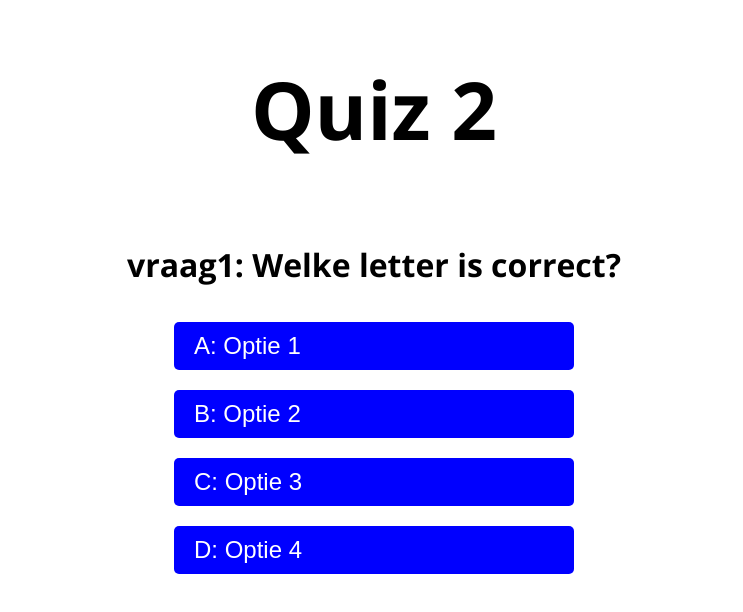
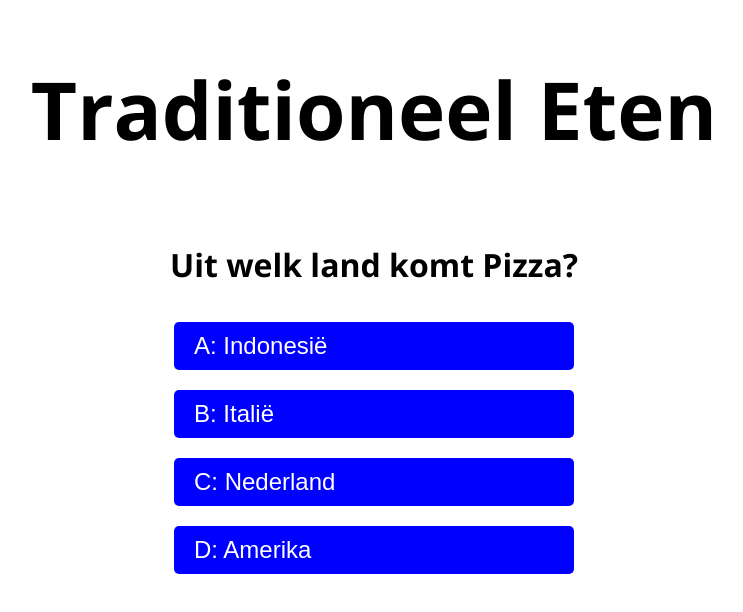
Before and after one commit to jimjonkman/frontend-project, a plain HTML site: page quiz2.html in a window 1280 px wide. Shown: the whole page, without its empty margins (266-1009 px from the left). Drawn offline with nearby package versions, Linux system fonts and the light colour scheme.

Commit message:
quiz aangepast

```diff
--- a/quiz2.html
+++ b/quiz2.html
@@ -16,10 +16,10 @@
 </head>
 
 <body>
-    <h1 class="title">Quiz 2</h1>
+    <h1 class="title">Traditioneel Eten</h1>
     </section>
     <section class="invoer-container">
-        <h2 class="subtitle_question">Geef hier uitleg over quiz</h2>
+        <h2 class="subtitle_question"></h2>
         <button type="button" class="answer-button">A: </button>
         <button type="button" class="answer-button">B: </button>
         <button type="button" class="answer-button">C: </button>
--- a/quiz2.js
+++ b/quiz2.js
@@ -1,27 +1,27 @@
 const quizData = [
     {
-        question: "vraag1: Welke letter is correct?",
-        answers: ["A: Optie 1", "B: Optie 2", "C: Optie 3", "D: Optie 4"],
+        question: "Uit welk land komt Pizza?",
+        answers: ["A: Indonesië", "B: Italië", "C: Nederland", "D: Amerika"],
         correct: "B"
     },
     {
-        question: "vraag2: Welke letter is correct?",
-        answers: ["A: Optie 1", "B: Optie 2", "C: Optie 3", "D: Optie 4"],
+        question: "Welk gerecht wordt traditioneel gegeten tijdens Thanksgiving in de Verenigde Staten?",
+        answers: ["A: Kalkoen", "B: Ham", "C: Beef Wellington", "D: Lasagne"],
+        correct: "A"
+    },
+    {
+        question: "Wat is een traditioneel Japans gerecht dat bestaat uit rauwe vis en rijst?",
+        answers: ["A: Sashimi", "B: Ramen", "C: Tempura", "D: Sushi"],
         correct: "D"
     },
     {
-        question: "vraag3: Welke letter is correct?",
-        answers: ["A: Optie 1", "B: Optie 2", "C: Optie 3", "D: Optie 4"],
-        correct: "A"
-    },
-    {
-        question: "vraag4: Welke letter is correct?",
-        answers: ["A: Optie 1", "B: Optie 2", "C: Optie 3", "D: Optie 4"],
+        question: "Wat is een populair Mexicaans gerecht dat bestaat uit een tortilla gevuld met vlees, bonen en kaas?",
+        answers: ["A: Tacos", "B: Burritos", "C: Enchiladas", "D: Quesadillas"],
         correct: "B"
     },
     {
-        question: "vraag5: Welke letter is correct?",
-        answers: ["A: Optie 1", "B: Optie 2", "C: Optie 3", "D: Optie 4"],
+        question: "Wat is een populair Italiaans gerecht dat bestaat uit een dunne, ronde bodem belegd met tomaat, kaas en diverse ingrediënten?",
+        answers: ["A: Pizza", "B: Pasta", "C: Risotto", "D: Lasagne"],
         correct: "C"
     }
 ];
```
